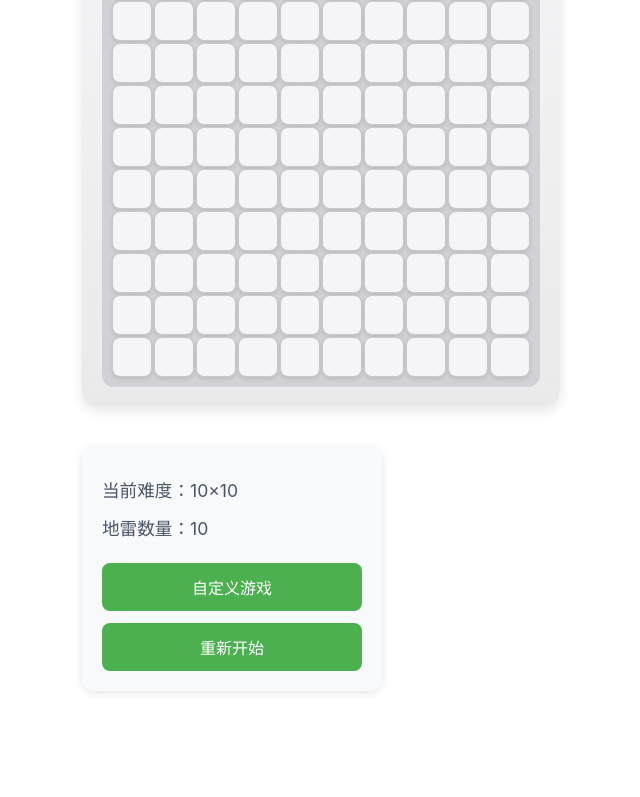
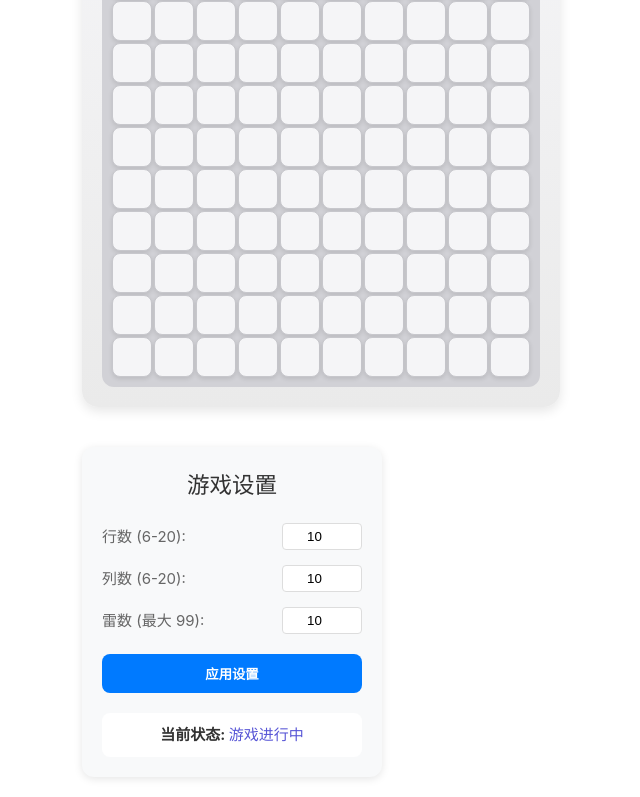
Before and after one commit to Ch1ldKing/vue-minesweeper, a Vue app: page / in a window 1280 px wide. Shown: the part 231-1028 px from the top of the page, without its empty margins (10-650 px from the left). Before the commit the page ends 942 px from the top, so only its background shows below. Built offline with nearby package versions, Linux system fonts and the light colour scheme; the HTML template or start-up script is replaced by a standard one.

Commit message:
finish 就这样

```diff
--- a/src/App.vue
+++ b/src/App.vue
@@ -1,46 +1,31 @@
+# App.vue
 <template>
   <div class="app">
     <h1 class="title">Vue Minesweeper</h1>
 
     <div class="content-wrapper">
-
       <div class="game-area">
         <Board :key="gameKey" :width="settings.width" :height="settings.height" :mine-count="settings.mineCount"
-          @game-over="handleGameOver" @game-won="handleGameWon" @state-change="handleStateChange" />
+          :board="board" :game-over="gameState.gameOver" :game-won="gameState.gameWon"
+          :is-placing-mode="gameState.isPlacingMode" :current-mine-count="gameState.currentMineCount"
+          :remaining-mines="remainingMines" @reveal="revealCell" @flag="toggleFlag" @reset="resetGame" />
       </div>
 
-      <div class="control-panel">
-        <div class="game-info">
-          <p>当前难度：{{ settings.width }}×{{ settings.height }}</p>
-          <p>{{ gameState.isPlacingMode
-            ? `已放置地雷: ${gameState.currentMineCount}`
-            : `地雷数量：${gameState.currentMineCount}` }}</p>
-        </div>
-        <div class="controls">
-          <button class="control-button" @click="showSettings = true">
-            自定义游戏
-          </button>
-          <button class="control-button" @click="resetGame">
-            重新开始
-          </button>
-        </div>
-      </div>
-    </div>
-
-
-    <div v-if="showSettings" class="modal-overlay" @click.self="showSettings = false">
-      <div class="modal-content">
-        <GameSettings :initial-settings="settings" @save="updateSettings" @cancel="showSettings = false" />
+      <div class="settings-area">
+        <GameSettings :initial-settings="settings" :game-over="gameState.gameOver" :game-won="gameState.gameWon"
+          :is-placing-mode="gameState.isPlacingMode" :is-auto-playing="gameState.isAutoPlaying"
+          :current-mine-count="gameState.currentMineCount" @update="updateSettings" @reset="resetGame"
+          @toggle-placing-mode="handleTogglePlacingMode" @toggle-auto-play="handleToggleAutoPlay" />
       </div>
     </div>
   </div>
 </template>
 
 <script setup lang="ts">
-import { ref } from 'vue';
+import { ref, watch } from 'vue';
 import Board from './components/Board.vue';
-
 import GameSettings from './components/GameSettings.vue';
+import {useGame} from './stores/useGame';
 
 interface GameSettings {
   width: number;
@@ -48,7 +33,6 @@ interface GameSettings {
   mineCount: number;
 }
 
-const showSettings = ref(false);
 const gameKey = ref(0);
 const settings = ref<GameSettings>({
   width: 10,
@@ -56,35 +40,83 @@ const settings = ref<GameSettings>({
   mineCount: 10
 });
 
-// 添加游戏状态
 const gameState = ref({
   currentMineCount: 10,
-  isPlacingMode: false
+  isPlacingMode: false,
+  isAutoPlaying: false,
+  gameOver: false,
+  gameWon: false
+});
+
+// 初始化游戏逻辑
+const {
+  board,
+  gameOver,
+  gameWon,
+  remainingMines,
+  revealCell,
+  toggleFlag,
+  resetGame,
+  isAutoPlaying,
+  autoPlay,
+  stopAutoPlay,
+  currentMineCount,
+  isPlacingMode,
+  togglePlacingMode,
+  toggleMine,
+  finishPlacing
+} = useGame(settings.value.width, settings.value.height, settings.value.mineCount);
+
+// 监听游戏状态变化
+watch(gameOver, (value) => {
+  gameState.value.gameOver = value;
+  if (value) {
+    gameState.value.isAutoPlaying = false;
+  }
+});
+
+watch(gameWon, (value) => {
+  gameState.value.gameWon = value;
+  if (value) {
+    gameState.value.isAutoPlaying = false;
+  }
+});
+
+watch([currentMineCount, isPlacingMode], ([count, placing]) => {
+  gameState.value.currentMineCount = count;
+  gameState.value.isPlacingMode = placing;
+});
+
+watch(isAutoPlaying, (value) => {
+  gameState.value.isAutoPlaying = value;
 });
 
 const updateSettings = (newSettings: GameSettings) => {
   settings.value = newSettings;
-  showSettings.value = false;
   gameKey.value++; // 强制重新创建游戏板
 };
 
-const resetGame = () => {
-  gameKey.value++; // 重置游戏
+const handleTogglePlacingMode = () => {
+  if (gameState.value.isPlacingMode) {
+    const placedMines = finishPlacing();
+    if (placedMines === 0) {
+      alert('请至少放置一个地雷！');
+      return;
+    }
+  } else {
+    togglePlacingMode();
+  }
 };
 
-const handleGameOver = () => {
-  // 可以添加游戏结束的处理逻辑
-};
-
-const handleGameWon = () => {
-  // 可以添加游戏胜利的处理逻辑
-};
-
-// 处理状态变化
-const handleStateChange = (state: { currentMineCount: number; isPlacingMode: boolean }) => {
-  gameState.value = state;
+const handleToggleAutoPlay = () => {
+  if (gameState.value.isAutoPlaying) {
+    stopAutoPlay();
+  } else {
+    autoPlay();
+  }
 };
 </script>
+
 
 <style scoped>
 .app {
@@ -114,107 +146,23 @@ const handleStateChange = (state: { currentMineCount: number; isPlacingMode: boo
   min-width: 300px;
 }
 
-.control-panel {
+.settings-area {
   flex: 0 1 300px;
-  padding: 20px;
-  background: #f8f9fa;
-  border-radius: 12px;
-  box-shadow: 0 2px 8px rgba(0, 0, 0, 0.1);
   min-width: 250px;
 }
 
-.game-info {
-  margin-bottom: 20px;
-}
-
-.game-info p {
-  margin: 10px 0;
-  color: #4a5568;
-  font-size: 1.1rem;
-}
-
-.controls {
-  display: flex;
-  flex-direction: column;
-  gap: 12px;
-}
-
-.control-button {
-  padding: 12px 20px;
-  border: none;
-  border-radius: 8px;
-  background: #4CAF50;
-  color: white;
-  cursor: pointer;
-  font-size: 1rem;
-  transition: all 0.3s ease;
-}
-
-.control-button:hover {
-  background: #45a049;
-  transform: translateY(-1px);
-}
-
-.modal-overlay {
-  position: fixed;
-  top: 0;
-  left: 0;
-  right: 0;
-  bottom: 0;
-  background: rgba(0, 0, 0, 0.5);
-  display: flex;
-  justify-content: center;
-  align-items: center;
-  z-index: 1000;
-}
-
-.modal-content {
-  background: white;
-  padding: 24px;
-  border-radius: 12px;
-  max-width: 90%;
-  max-height: 90%;
-  overflow-y: auto;
-}
-
-/* 响应式布局 */
 @media (max-width: 768px) {
   .content-wrapper {
     flex-direction: column;
     align-items: center;
   }
 
-  .control-panel {
+  .settings-area {
     width: 100%;
     max-width: 400px;
   }
-
-  .controls {
-    flex-direction: row;
-    flex-wrap: wrap;
-    justify-content: center;
-  }
-
-  .control-button {
-    flex: 1 1 auto;
-    min-width: 150px;
-  }
 }
 
-@import './apple-style.css';
-
-/* 添加模态框动画 */
-.modal-enter-active,
-.modal-leave-active {
-  transition: opacity 0.3s ease;
-}
-
-.modal-enter-from,
-.modal-leave-to {
-  opacity: 0;
-}
-
-/* 大屏幕布局 */
 @media (min-width: 1024px) {
   .content-wrapper {
     justify-content: space-between;
@@ -228,9 +176,8 @@ const handleStateChange = (state: { currentMineCount: number; isPlacingMode: boo
     margin-right: 40px;
   }
 
-  .control-panel {
+  .settings-area {
     flex: 0 0 300px;
-    align-self: flex-start;
     position: sticky;
     top: 20px;
   }
--- a/src/components/GameSettings.vue
+++ b/src/components/GameSettings.vue
@@ -1,6 +1,6 @@
 <template>
     <div class="settings-panel">
-        <h2>自定义游戏设置</h2>
+        <h2>游戏设置</h2>
         <div class="settings-form">
             <div class="form-group">
                 <label>行数 (6-20):</label>
@@ -16,19 +16,27 @@
             </div>
         </div>
         <div class="error-message" v-if="errorMessage">{{ errorMessage }}</div>
-        <div class="button-group">
-            <button class="save-button" @click="saveSettings" :disabled="!!errorMessage || !isValid">
-                确定
+
+        <!-- 游戏控制按钮 -->
+        <div class="game-controls">
+            <button class="control-button" @click="handleChangeSetting"
+                :disabled="!!errorMessage || !isValid || isPlacingMode">
+                应用设置
             </button>
-            <button class="cancel-button" @click="cancelSettings">
-                取消
-            </button>
+        </div>
+
+        <div class="game-status">
+            <p>当前状态:
+                <span v-if="gameWon" class="status-won">🎉 胜利!</span>
+                <span v-else-if="gameOver" class="status-lost">💥 游戏结束</span>
+                <span v-else class="status-playing">游戏进行中</span>
+            </p>
         </div>
     </div>
 </template>
 
 <script setup lang="ts">
-import { ref, computed, onMounted } from 'vue';
+import { ref, computed } from 'vue';
 
 const props = defineProps<{
     initialSettings: {
@@ -36,6 +44,18 @@ const props = defineProps<{
         height: number;
         mineCount: number;
     };
+    gameOver: boolean;
+    gameWon: boolean;
+    isPlacingMode: boolean;
+    isAutoPlaying: boolean;
+    currentMineCount: number;
+}>();
+
+const emit = defineEmits<{
+    (e: 'update', settings: { width: number; height: number; mineCount: number }): void;
+    (e: 'reset'): void;
+    (e: 'toggle-placing-mode'): void;
+    (e: 'toggle-auto-play'): void;
 }>();
 
 const rows = ref(props.initialSettings.height);
@@ -72,28 +92,23 @@ const validateAndUpdate = () => {
     }
 };
 
-const emit = defineEmits<{
-    (e: 'save', settings: { width: number; height: number; mineCount: number }): void;
-    (e: 'cancel'): void;
-}>();
-
-const saveSettings = () => {
+const handleChangeSetting = () => {
     if (isValid.value) {
-        emit('save', {
+        emit('update', {
             width: cols.value,
             height: rows.value,
             mineCount: mines.value
         });
     }
 };
-
-const cancelSettings = () => {
-    emit('cancel');
-};
 </script>
 
 <style scoped>
 .settings-panel {
+    background: #f8f9fa;
+    padding: 20px;
+    border-radius: 12px;
+    box-shadow: 0 2px 8px rgba(0, 0, 0, 0.1);
     min-width: 300px;
 }
 
@@ -137,43 +152,71 @@ h2 {
     text-align: center;
 }
 
-.button-group {
+.game-controls {
     display: flex;
-    justify-content: center;
+    flex-direction: column;
     gap: 10px;
+    margin-top: 20px;
 }
 
-.save-button,
-.cancel-button {
-    padding: 8px 20px;
+.control-button {
+    padding: 10px 16px;
     border: none;
-    border-radius: 4px;
+    border-radius: 8px;
+    background: #007aff;
+    color: white;
+    font-weight: bold;
     cursor: pointer;
-    font-size: 14px;
-    transition: background-color 0.3s;
+    transition: all 0.2s ease;
 }
 
-.save-button {
-    background-color: #4CAF50;
-    color: white;
+.control-button:hover:not(:disabled) {
+    background: #005bb5;
+    transform: translateY(-1px);
 }
 
-.save-button:hover:not(:disabled) {
-    background-color: #45a049;
+.control-button:disabled {
+    background-color: #cccccc;
+    cursor: not-allowed;
+    opacity: 0.7;
+    transform: none;
 }
 
-.save-button:disabled {
-    background-color: #cccccc;
-    cursor: not-allowed;
+.game-status {
+    margin-top: 20px;
+    padding: 10px;
+    background: #fff;
+    border-radius: 8px;
+    text-align: center;
 }
 
-.cancel-button {
-    background-color: #f5f5f5;
-    border: 1px solid #ddd;
-    color: #666;
+.game-status p {
+    margin: 0;
+    color: #333;
+    font-weight: bold;
 }
 
-.cancel-button:hover {
-    background-color: #e8e8e8;
+.status-won {
+    color: #4cd964;
+}
+
+.status-lost {
+    color: #ff3b30;
+}
+
+.status-placing {
+    color: #007aff;
+}
+
+.status-playing {
+    color: #5856d6;
+}
+
+@media (max-width: 768px) {
+    .settings-panel {
+        width: 100%;
+        max-width: 400px;
+        margin: 0 auto;
+    }
 }
 </style>
```
